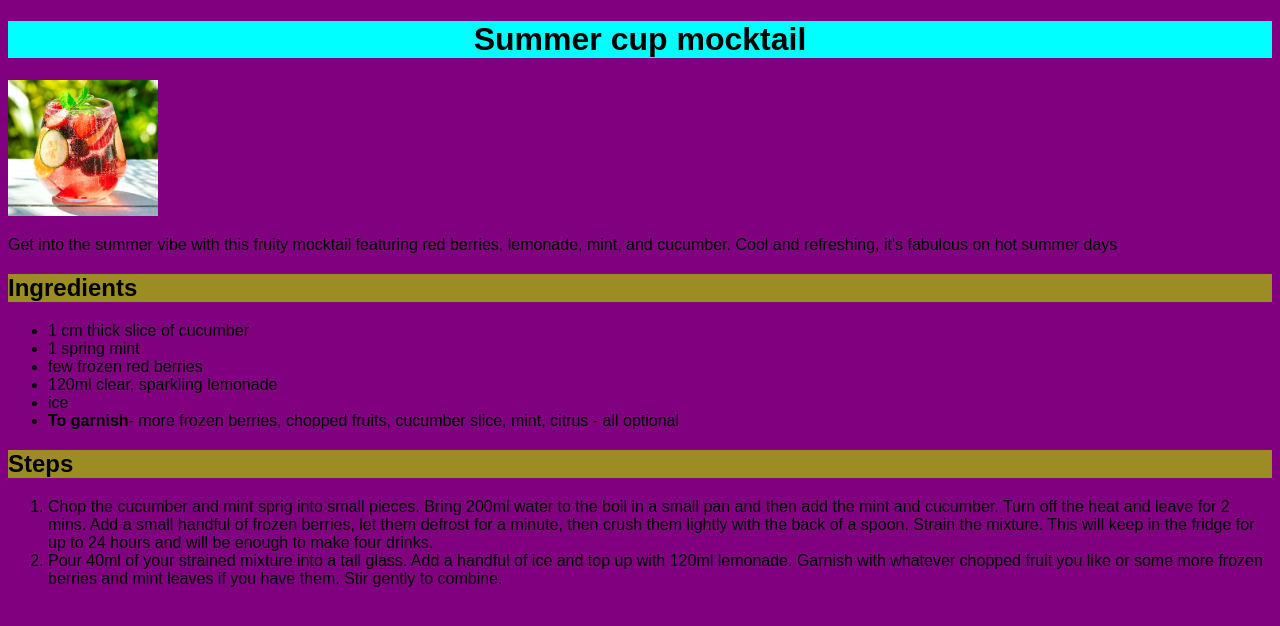
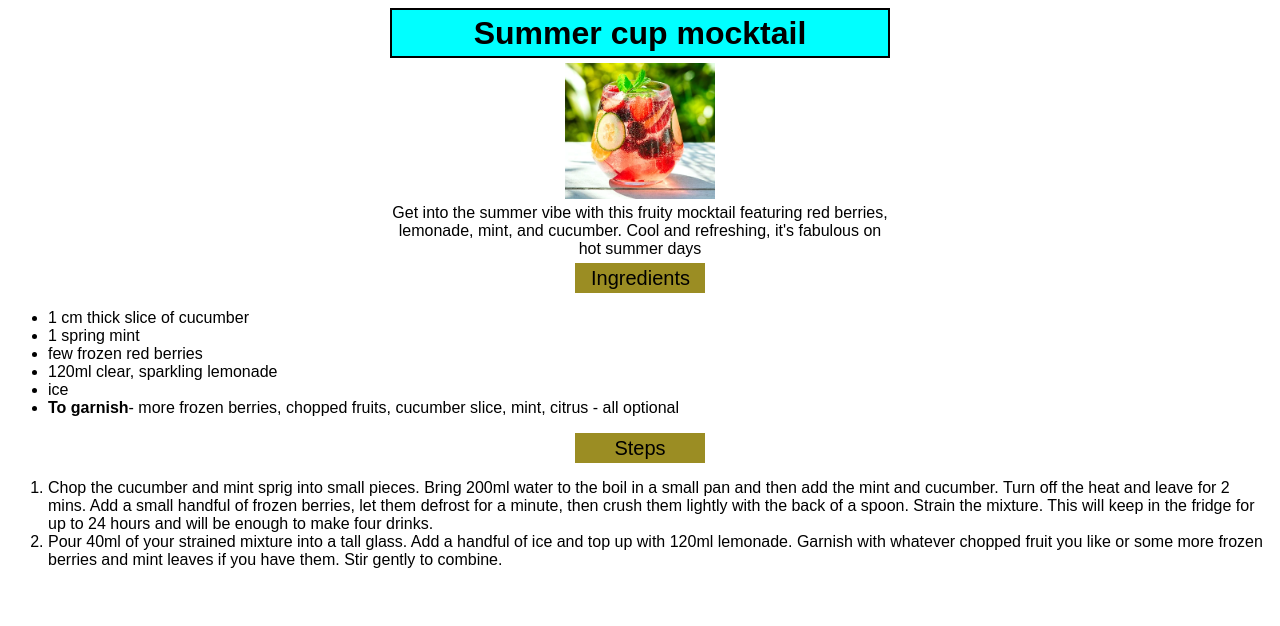
Before and after one commit to LanBlast1/odin-recipes, a plain HTML site: page recipes/summer-mocktail.html in a window 1280 px wide. Drawn offline with Linux system fonts and the light colour scheme.

Commit message:
modify the css's files(homepage and others)
Centre aligned the list on main webpage to make it
look more attractive.

Added some styles to recipe's webpages as well
in order to make it attractive too.

```diff
--- a/recipes/style.css
+++ b/recipes/style.css
@@ -1,28 +1,47 @@
 *{
     font-family: Arial, Helvetica,"Times New Roman";
-    background-color: purple;
 }
 
 
 #heading{
+    box-sizing: border-box;
     text-align: center;
     font-size: 32px;
     background-color: aqua;
+    border:2px solid black;
+    padding: 5px;
+    margin: 5px auto;
+    width: 500px;
+    height: 50px;
 }
 
 .desc{
     font-size: 16px;
+    width: 500px;
+    text-align: center;
+    margin:5px auto;
 }
 
 img {
+    display: block;
+    margin:5px auto;
     height:auto;
     width: 150px;
 }
 
 h2{
+    box-sizing: border-box;
     background-color: rgb(155, 141, 35);
+    text-align: center;
+    font-size: 20px;
+    width: 130px;
+    height: 30px;
+    box-sizing: border-box;
+    padding: 4px 16px;
+    font-weight: 500;
+    margin:5px auto;
 }
 
 .ing{
-    font-size: 14px;
+    font-size: 16px;
 }
--- a/recipes/summer-mocktail.html
+++ b/recipes/summer-mocktail.html
@@ -9,9 +9,9 @@
 <body>
     <h1 id="heading">Summer cup mocktail </h1>
     <img src="../images/mocktail-3b9ab7d.jpg" height="300" width="300">
-    <p>Get into the summer vibe with this fruity mocktail featuring red berries, lemonade, mint, and cucumber. Cool and refreshing, it's fabulous on hot summer days</p>
+    <p class="desc">Get into the summer vibe with this fruity mocktail featuring red berries, lemonade, mint, and cucumber. Cool and refreshing, it's fabulous on hot summer days</p>
     <h2>Ingredients</h2>
-    <ul>
+    <ul class="ing">
         <li>1 cm thick slice of cucumber </li>
         <li>1 spring mint </li>
         <li>few frozen red berries </li>
@@ -20,7 +20,7 @@
         <li><strong> To garnish</strong>&#45; more frozen berries, chopped fruits, cucumber slice, mint, citrus &#45; all optional</li>
     </ul>
     <h2>Steps</h2>
-    <ol>
+    <ol class="ing steps">
         <li>Chop the cucumber and mint sprig into small pieces. Bring 200ml water to the boil in a small pan and then add the mint and cucumber. Turn off the heat and leave for 2 mins. Add a small handful of frozen berries, let them defrost for a minute, then crush them lightly with the back of a spoon. Strain the mixture. This will keep in the fridge for up to 24 hours and will be enough to make four drinks.</li>
         <li>Pour 40ml of your strained mixture into a tall glass. Add a handful of ice and top up with 120ml lemonade. Garnish with whatever chopped fruit you like or some more frozen berries and mint leaves if you have them. Stir gently to combine.</li>
     </ol>
--- a/style.css
+++ b/style.css
@@ -5,5 +5,20 @@
 .heading{
     text-align: center;
     font-size: 36px;
-    background-color: blue;
 }
+
+.list{
+    display: table;
+    margin: 0 auto;
+    background-color: rgb(76, 49, 126);
+    padding: 25px;
+}
+
+li{
+    color: rgb(27, 162, 199);
+    background-color: rgb(27, 162, 199);
+}
+
+a{
+    color:aqua
+}
```
Also changed, not shown: index.html (+7 -5 lines), recipes/choco-chip-cookies.html (+3 -3 lines).
